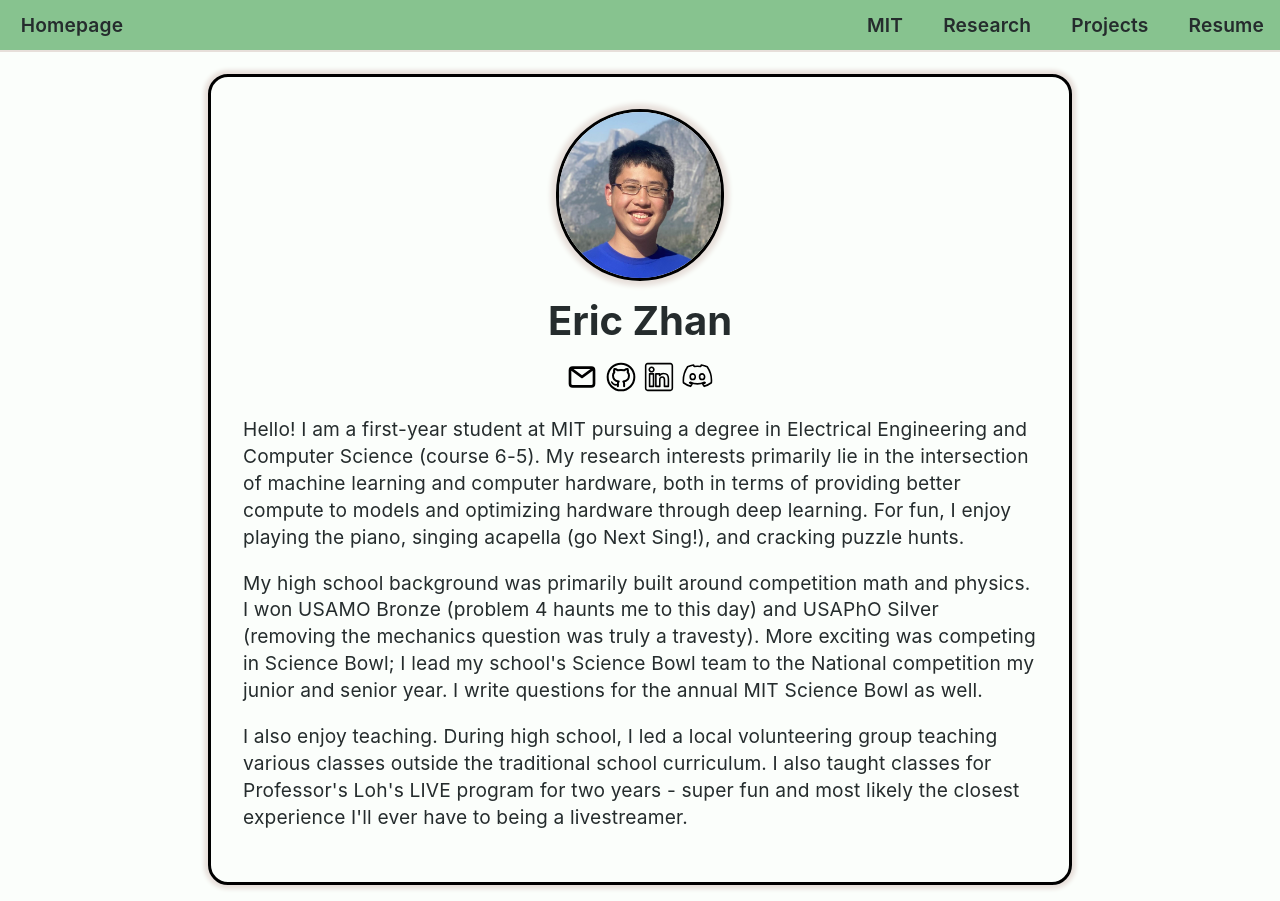
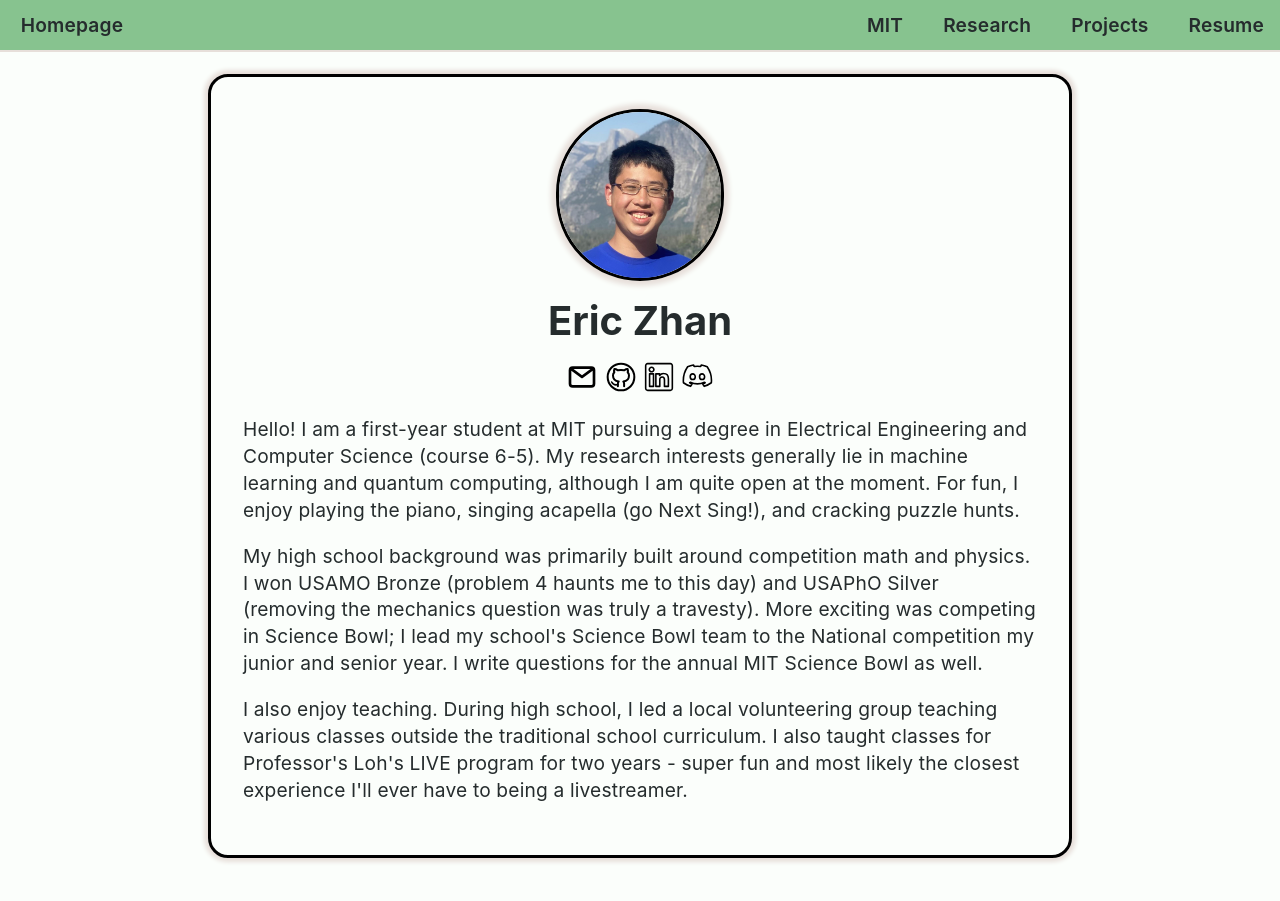
Before and after one commit to ricE06/personal-website, a Next.js app: page / in a window 1280 px wide. After the commit the page ends 874 px from the top, so only its background shows below. Built offline with nearby package versions, Linux system fonts and the light colour scheme.

Commit message:
modified front page

```diff
--- a/pages/index.js
+++ b/pages/index.js
@@ -37,9 +37,9 @@
       <section className={utilStyles.headingMd}>
         <p>
 	  		Hello! I am a first-year student at MIT pursuing a degree in Electrical Engineering and
-	  Computer Science (course 6-5). My research interests primarily lie in the intersection of machine
-	  learning and computer hardware, both in terms of providing better compute to models and optimizing hardware
-	  through deep learning. For fun, I enjoy playing the piano, singing acapella (go Next Sing!), and
+	  Computer Science (course 6-5). My research interests generally lie in machine learning and quantum computing,
+	  although I am quite open at the moment.
+	  For fun, I enjoy playing the piano, singing acapella (go Next Sing!), and
 	  cracking puzzle hunts.
 	  </p>
 	  <p>
```
